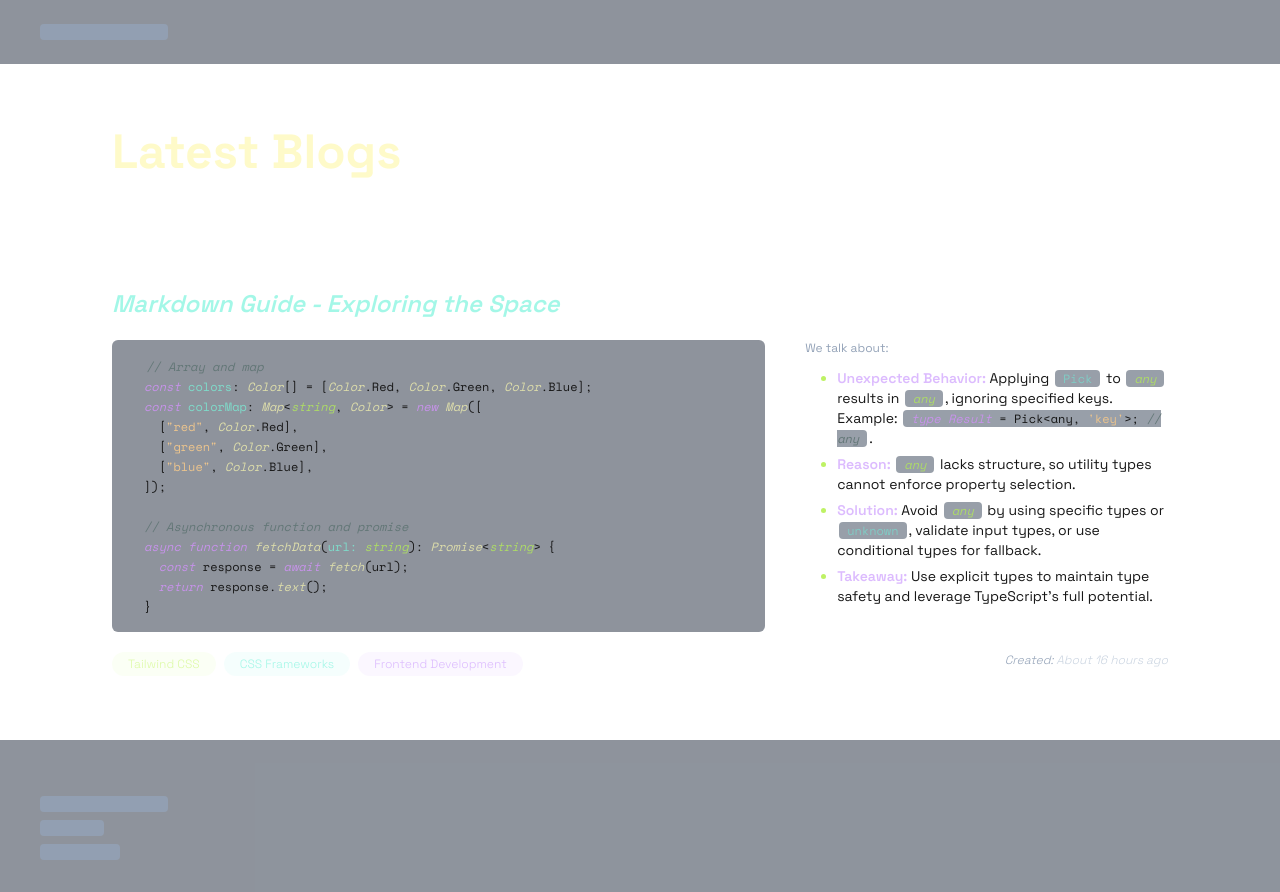
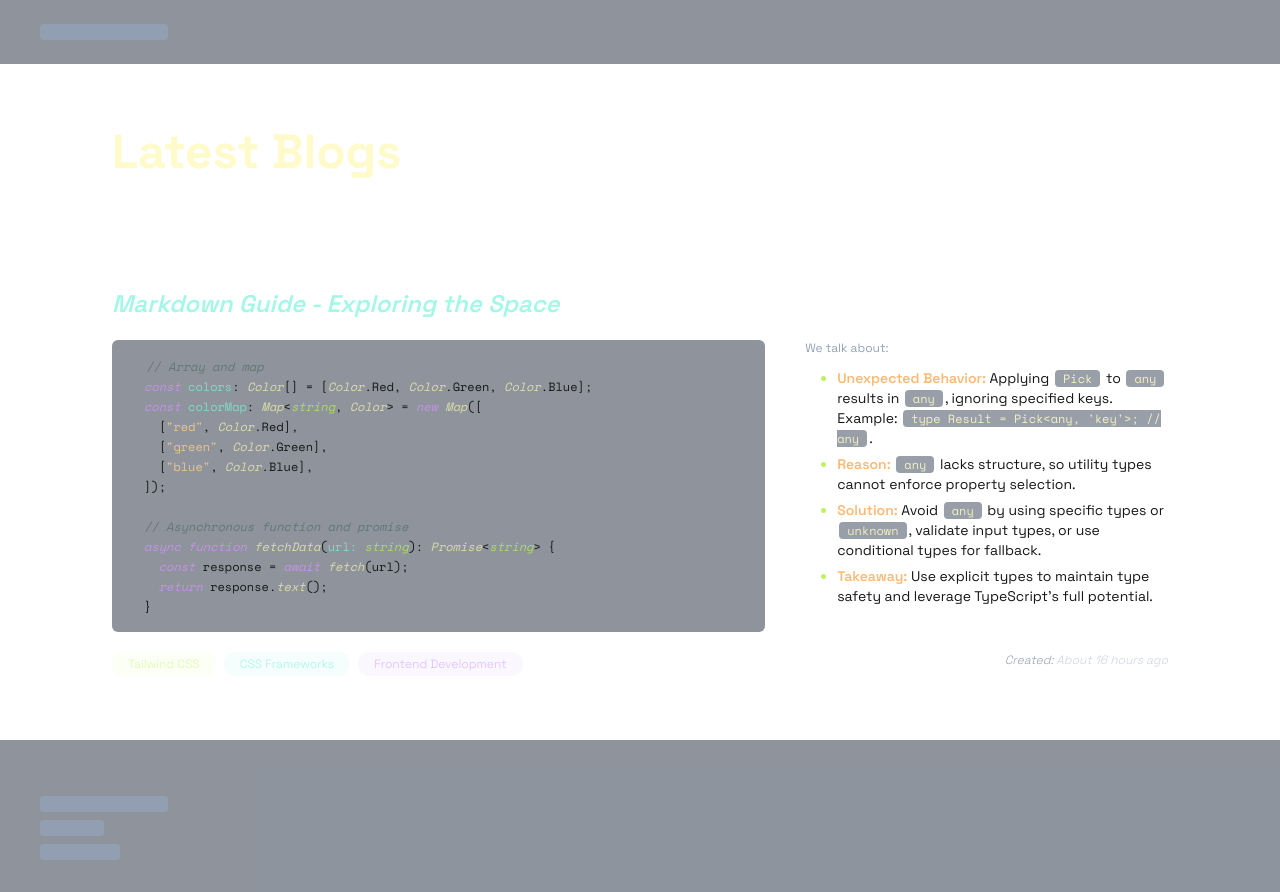
Before and after one commit to sanjana-mukherjee/brain-bin, a Next.js app: page / in a window 1280 px wide. Built offline with nearby package versions, Linux system fonts and the light colour scheme.

Commit message:
Add formatting to code inside headings

```diff
--- a/src/app/ui/components/mdx.tsx
+++ b/src/app/ui/components/mdx.tsx
@@ -24,7 +24,10 @@ function BlogH1({ children }: { children: React.ReactNode }) {
   const slug = slugify(children?.toString() || "");
 
   return (
-    <h1 className="mb-4 text-5xl font-bold text-yellow-100/90" id={slug}>
+    <h1
+      className="mb-4 text-5xl font-bold text-yellow-100/90 [&_code]:text-inherit [&_code]:[font-size:inherit]"
+      id={slug}
+    >
       {children}
       <BlogHeadingLink slug={slug} />
     </h1>
@@ -35,7 +38,10 @@ function BlogH2({ children }: { children: React.ReactNode }) {
   const slug = slugify(children?.toString() || "");
 
   return (
-    <h2 className="mt-10 text-3xl font-bold italic text-lime-200/90" id={slug}>
+    <h2
+      className="mt-10 text-3xl font-bold italic text-lime-200/90 [&_code]:italic [&_code]:text-inherit [&_code]:[font-size:inherit]"
+      id={slug}
+    >
       {children}
       <BlogHeadingLink slug={slug} />
     </h2>
@@ -47,7 +53,7 @@ function BlogH3({ children }: { children: React.ReactNode }) {
 
   return (
     <h3
-      className="mt-8 text-2xl font-semibold italic text-teal-200/90"
+      className="mt-8 text-2xl font-semibold italic text-teal-200/90 [&_code]:italic [&_code]:text-inherit [&_code]:[font-size:inherit]"
       id={slug}
     >
       {children}
@@ -61,7 +67,7 @@ function BlogH4({ children }: { children: React.ReactNode }) {
 
   return (
     <h4
-      className="mt-7 text-xl font-medium italic text-purple-300/90"
+      className="mt-7 text-xl font-medium italic text-purple-300/90 [&_code]:italic [&_code]:text-inherit [&_code]:[font-size:inherit]"
       id={slug}
     >
       {children}
@@ -75,7 +81,7 @@ function BlogH5({ children }: { children: React.ReactNode }) {
 
   return (
     <h5
-      className="mt-6 text-lg font-normal italic text-orange-200/90"
+      className="mt-6 text-lg font-normal italic text-orange-200/90 [&_code]:italic [&_code]:text-inherit [&_code]:[font-size:inherit]"
       id={slug}
     >
       {children}
@@ -88,7 +94,10 @@ function BlogH6({ children }: { children: React.ReactNode }) {
   const slug = slugify(children?.toString() || "");
 
   return (
-    <h6 className="mt-6 text-base font-normal italic text-pink-400" id={slug}>
+    <h6
+      className="mt-6 text-base font-normal italic text-pink-400 [&_code]:italic [&_code]:text-inherit [&_code]:[font-size:inherit]"
+      id={slug}
+    >
       {children}
       <BlogHeadingLink slug={slug} />
     </h6>
@@ -117,15 +126,14 @@ function CodeBlock({
   children: React.ReactNode;
   className?: string;
 }) {
-  const language = className?.replace("language-", "") || "";
-  const highlighted = hljs.highlightAuto(
-    children?.toString() || "",
-    language ? [language] : undefined,
-  ).value;
+  const language = className?.replace("language-", "") || "text";
+  const highlighted = hljs.highlightAuto(children?.toString() || "", [
+    language,
+  ]).value;
 
   return (
     <code
-      className={`${space_mono.className} ${className} mx-0.5 rounded bg-slate-700/50 px-2 text-sm`}
+      className={`${space_mono.className} ${className} mx-0.5 rounded bg-slate-700/50 px-2 text-sm ${language === "text" ? "text-yellow-100/90" : ""}`}
       dangerouslySetInnerHTML={{ __html: highlighted }}
     />
   );
@@ -162,13 +170,11 @@ function ListItem({ children }: { children: React.ReactNode }) {
 }
 
 function Strong({ children }: { children: React.ReactNode }) {
-  return (
-    <strong className="font-semibold text-purple-300/90">{children}</strong>
-  );
+  return <strong className="font-semibold text-orange-300">{children}</strong>;
 }
 
 function Em({ children }: { children: React.ReactNode }) {
-  return <em className="italics text-orange-300">{children}</em>;
+  return <em className="italics text-purple-300/90">{children}</em>;
 }
 
 function CustomLink({
```
